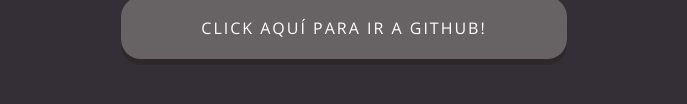
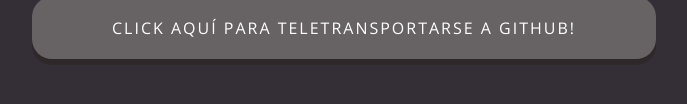
Before and after one commit to sajh-armstrong/desafio_09_01_Branching, a plain HTML site: page index.html in a window 1280 px wide. Shown: the part 516-620 px from the top of the page, without its empty margins (296-983 px from the left). Drawn offline with nearby package versions, Linux system fonts and the light colour scheme.

Commit message:
changed "ir" to "teletransportarse" on button of index.html

```diff
--- a/index.html
+++ b/index.html
@@ -15,7 +15,7 @@
       <img src="https://assets-cdn.github.com/images/modules/logos_page/Octocat.png" alt="octocat">
     </a>
     <button type="button" class="btn">
-      <a href="https://github.com/" target="_blank">Click aquí para ir a GitHub!</a>
+      <a href="https://github.com/" target="_blank">Click aquí para teletransportarse a GitHub!</a>
     </button>
   </div>
 </body>
```
